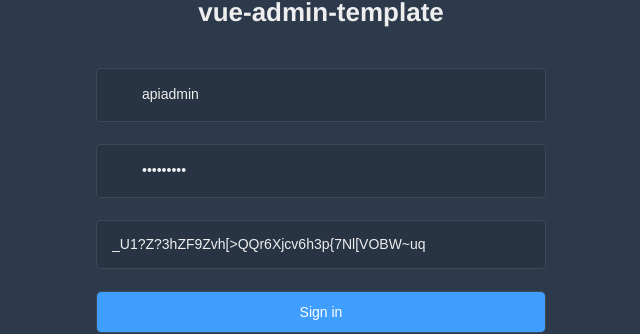
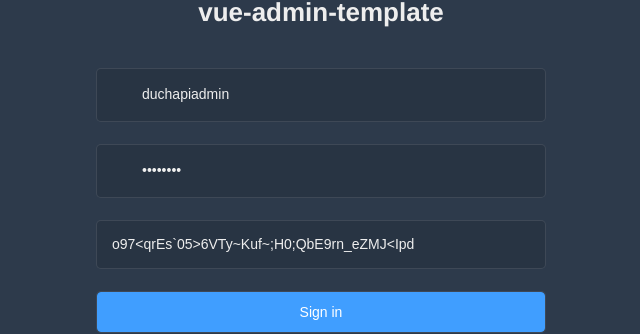
Before and after one commit to larryYes/a2019-admin, a Vue app: page /#/login in a window 1280 px wide. Shown: the part 157-491 px from the top of the page, without its empty margins (319-959 px from the left). Built offline with nearby package versions, Linux system fonts and the light colour scheme.

Commit message:
修改：默认登录信息

```diff
--- a/src/views/login/index.vue
+++ b/src/views/login/index.vue
@@ -64,9 +64,9 @@ export default {
     }
     return {
       loginForm: {
-        username: 'apiadmin',
-        password: '123456789',
-        apiKey: '_U1?Z?3hZF9Zvh[>QQr6Xjcv6h3p{7Nl[VOBW~uq'
+        username: 'duchapiadmin',
+        password: '1qaz@WSX',
+        apiKey: 'o97<qrEs`05>6VTy~Kuf~;H0;QbE9rn_eZMJ<Ipd'
       },
       loginRules: {
         username: [{ required: true, trigger: 'blur', validator: validateUsername }],
```
